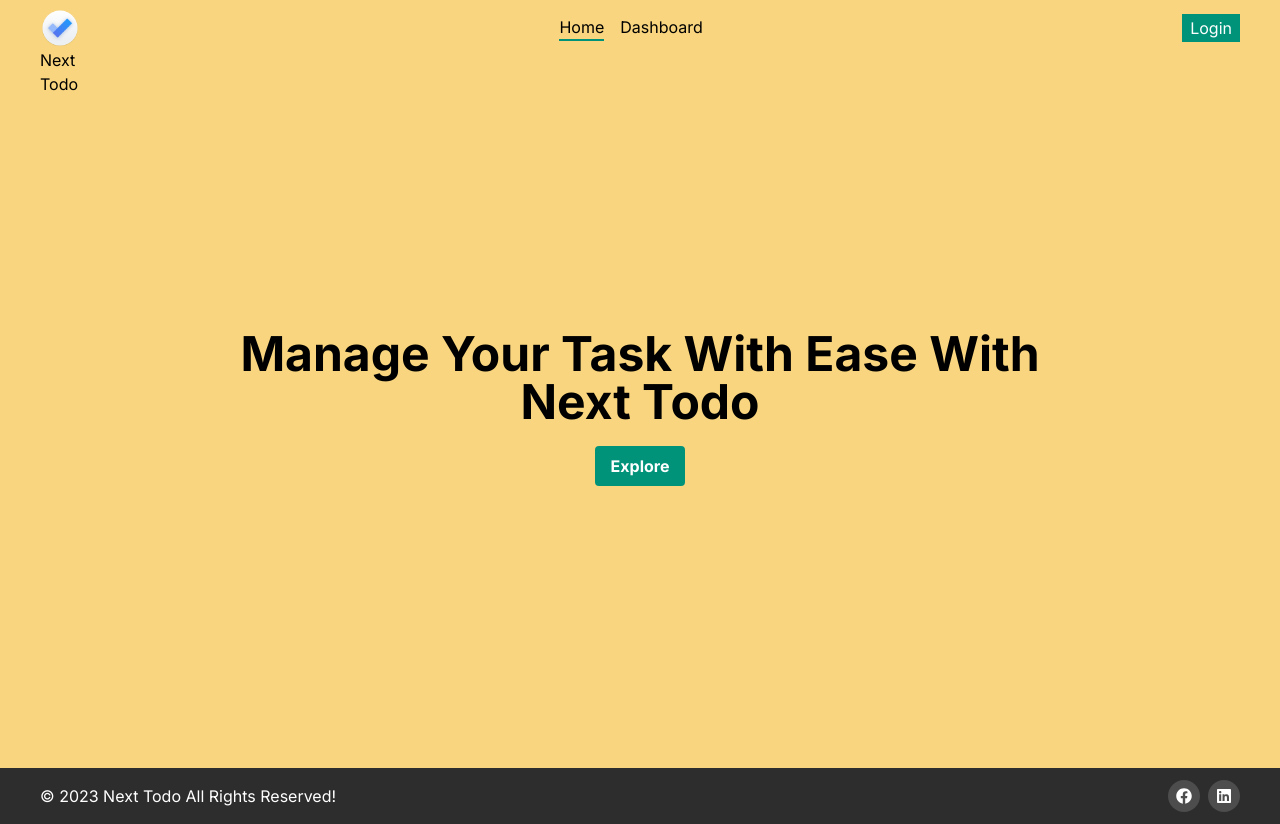
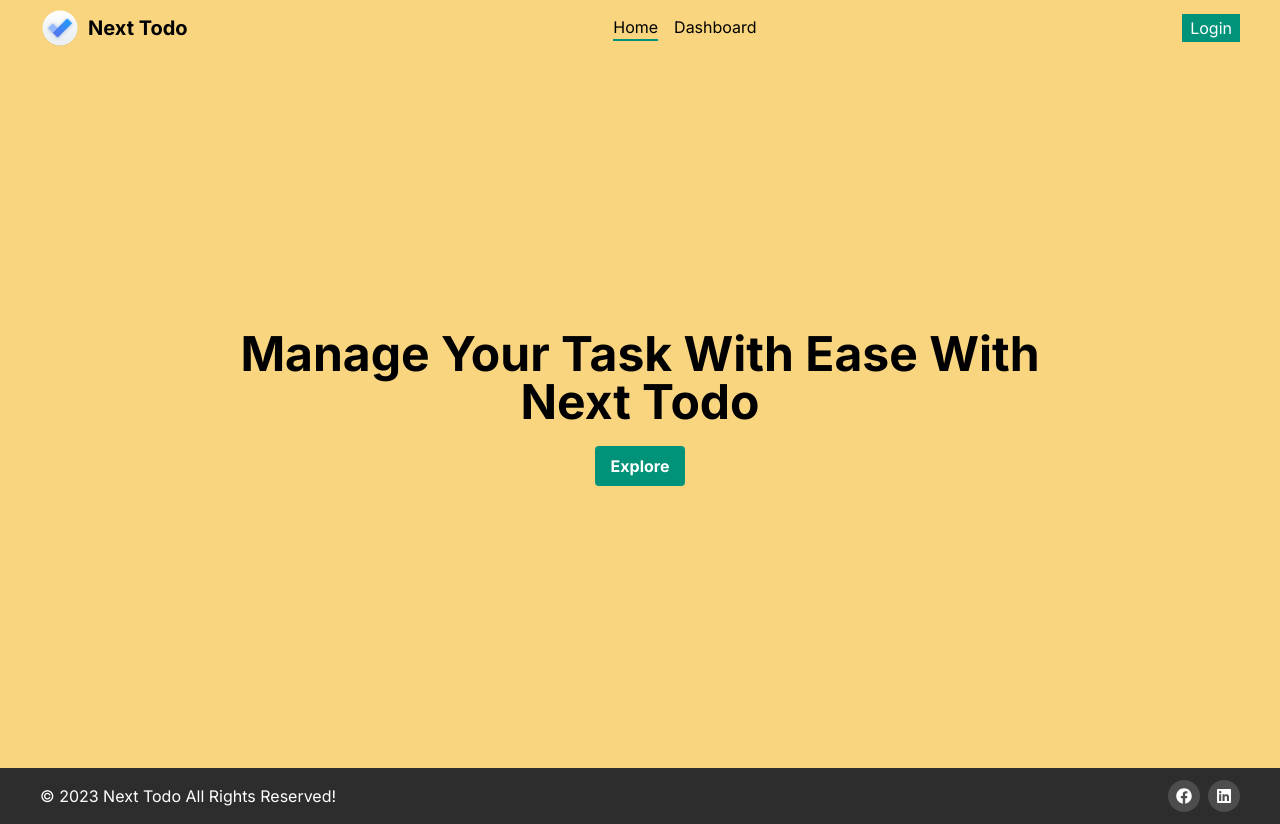
Before and after one commit to CodeWithRashed/dragable-next-todo, a Next.js app: page / in a window 1280 px wide. Built offline with nearby package versions, Linux system fonts and the light colour scheme; no server answers.

Commit message:
header and footer updated

```diff
--- a/src/components/Footer.tsx
+++ b/src/components/Footer.tsx
@@ -6,11 +6,11 @@ const Footer = () => {
     <div className="max-w-[1240px] mx-auto px-5 flex justify-between text-white py-3 items-center">
         <div className="copyright" > &copy; 2023 Next Todo All Rights Reserved!</div>
         <div className="social-media flex gap-2">
-        <Link href="youtube" className="bg-[#4E4D4D] flex gap-2 rounded-full text-white p-2">
+        <Link href="https://www.facebook.com/CodeTravelGame/" className="bg-[#4E4D4D] flex gap-2 rounded-full text-white p-2">
       <FaFacebook/>
 
         </Link>
-        <Link href="youtube" className="bg-[#4E4D4D] flex gap-2 rounded-full text-white p-2">
+        <Link href="https://www.linkedin.com/in/codewithrashed/" className="bg-[#4E4D4D] flex gap-2 rounded-full text-white p-2">
       <FaLinkedin/>
 
         </Link>
--- a/src/components/Navbar.tsx
+++ b/src/components/Navbar.tsx
@@ -9,7 +9,7 @@ const Navbar = () => {
   return (
     <div className="flex justify-between items-center pt-2 max-w-[1240px] px-5 mx-auto">
     <div className="logo flex justify-center items-center gap-2">
-        <Link href="/" className="h-10 w-10">
+        <Link href="/" className="flex items-center gap-2 text-xl font-bold">
             <Image
             src="/logo.png"
             width={40}
```
